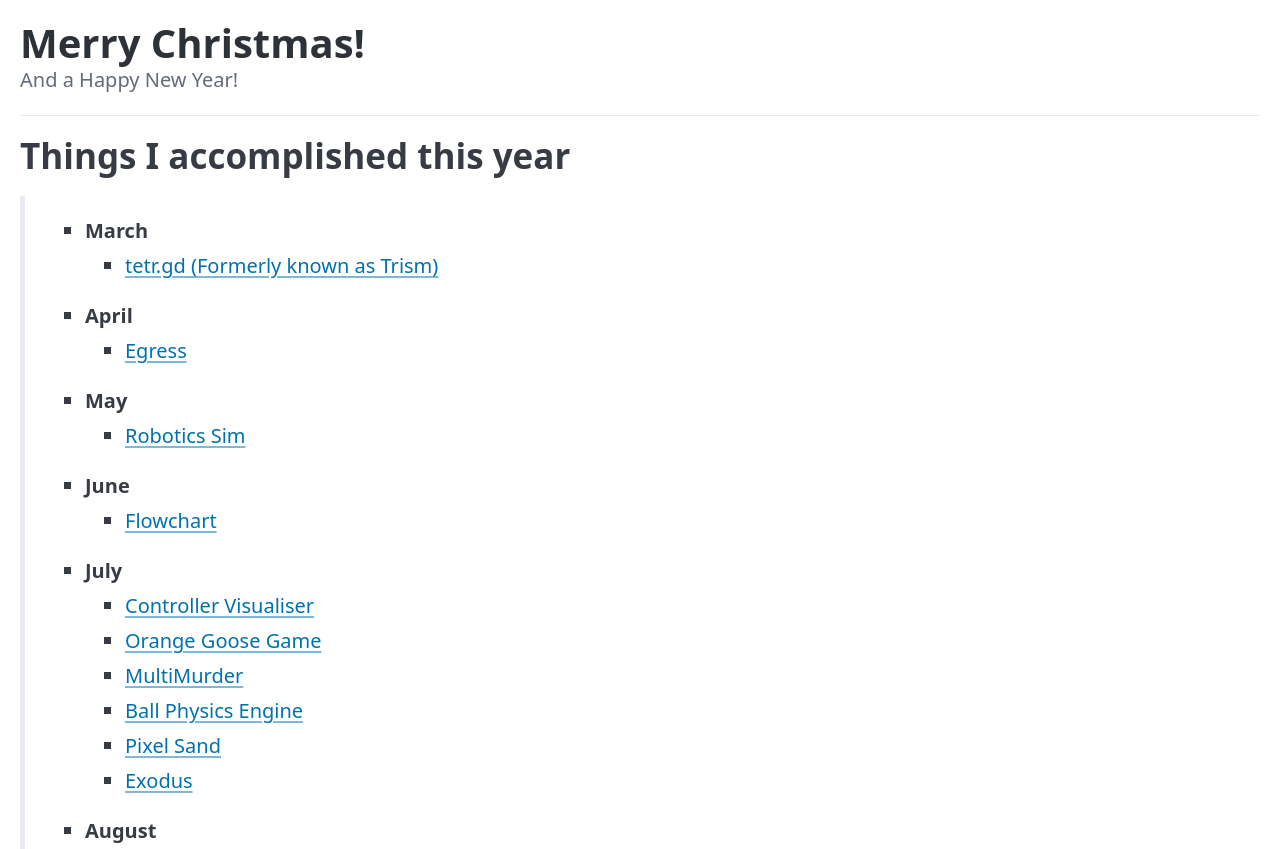
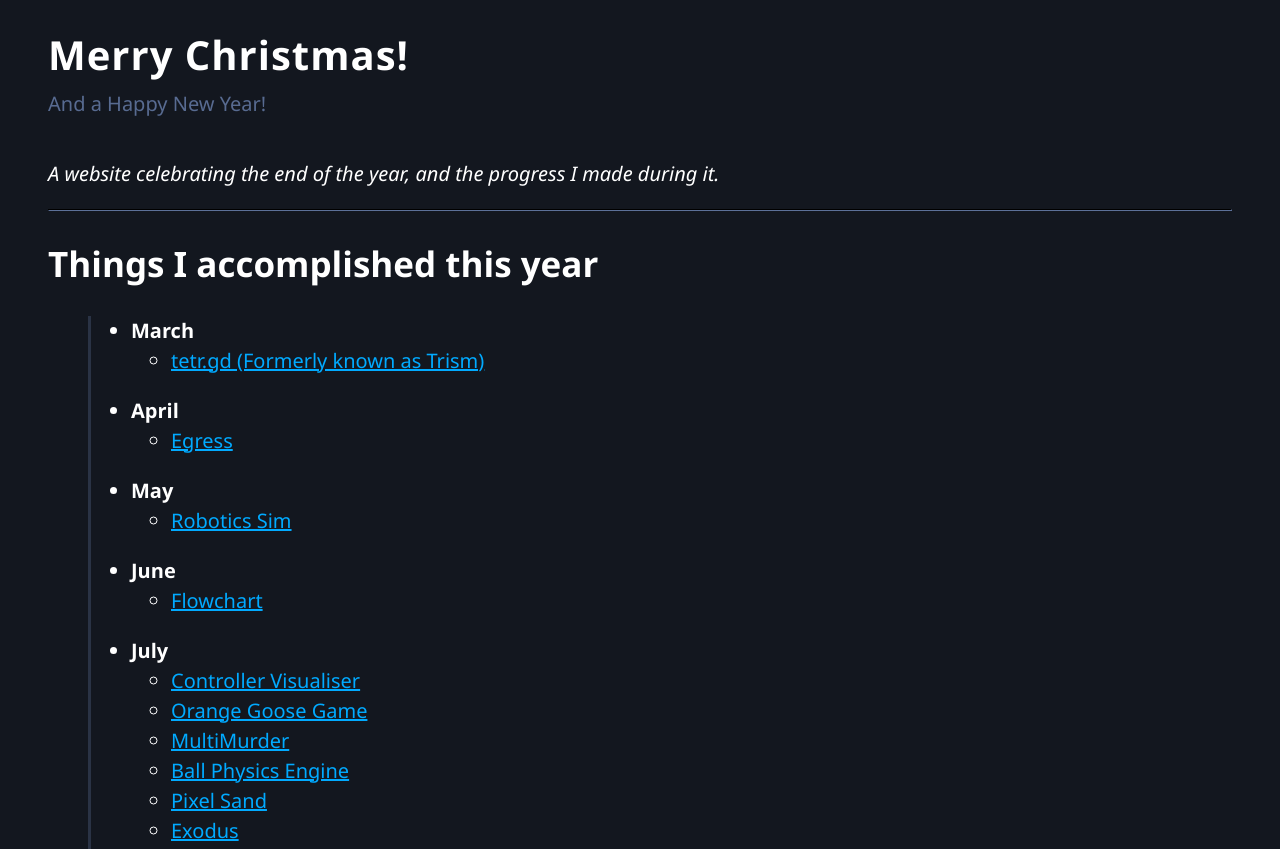
Before and after one commit to Shuflduf/BobaWebsite, a plain HTML site: page index.html in a window 1280 px wide. Shown: the top 849 px of the page. Drawn offline with nearby package versions, Linux system fonts and the light colour scheme.

Commit message:
update to just html

```diff
--- a/index.html
+++ b/index.html
@@ -1,18 +1,20 @@
 <!DOCTYPE html>
 <html>
   <head>
-    <link
+    <!-- <link
       rel="stylesheet"
       href="https://cdn.jsdelivr.net/npm/@picocss/pico@2/css/pico.min.css"
-    />
+    /> -->
     <link rel="stylesheet" href="style.css" />
   </head>
   <body>
-    <main class="container-fluid">
-      <hgroup>
-        <h1>Merry Christmas!</h1>
-        <p>And a Happy New Year!</p>
-      </hgroup>
+    <main>
+      <h1>Merry Christmas!</h1>
+      <p class="gray">And a Happy New Year!</p>
+      <p><i>
+        A website celebrating the end of the year, and the progress I made during
+        it.
+      </i></p>
       <hr />
       <h2>Things I accomplished this year</h2>
       <blockquote>
@@ -255,7 +257,7 @@
       </p>
     </main>
     <footer>
-      <div class="grid">
+      <div class="align-footer">
         <div><a href="https://github.com/Shuflduf">GitHub</a></div>
         <div><a href="https://shuflduf.xyz/">Website</a></div>
         <div>
--- a/style.css
+++ b/style.css
@@ -4,4 +4,65 @@
 
 footer {
   background-color: #0f1219;
+  padding: 10px;
 }
+
+body {
+  font-family: "Segoe UI", Tahoma, Geneva, Verdana, sans-serif;
+  background-color: #13171f;
+  color: white;
+}
+
+main {
+  padding-left: 40px;
+  padding-right: 40px;
+}
+
+a {
+  color: #01aaff;
+}
+
+p,
+div,
+li {
+  font-size: 20px;
+  line-height: 30px;
+}
+
+ol,
+ul {
+  padding-bottom: 20px;
+}
+
+h1 {
+  font-size: 40px;
+  font-weight: 700;
+  letter-spacing: 1px;
+}
+
+h2 {
+  font-size: 35px;
+}
+
+h3 {
+  font-size: 30px;
+}
+
+blockquote {
+  border-left: 3px solid #2a3345;
+}
+
+hr {
+  border-color: #2a3345;
+}
+
+.align-footer {
+  display: flex;
+  justify-content: space-around;
+}
+
+.gray {
+  color: #586b91;
+  position: relative;
+  bottom: 20px;
+}
```
